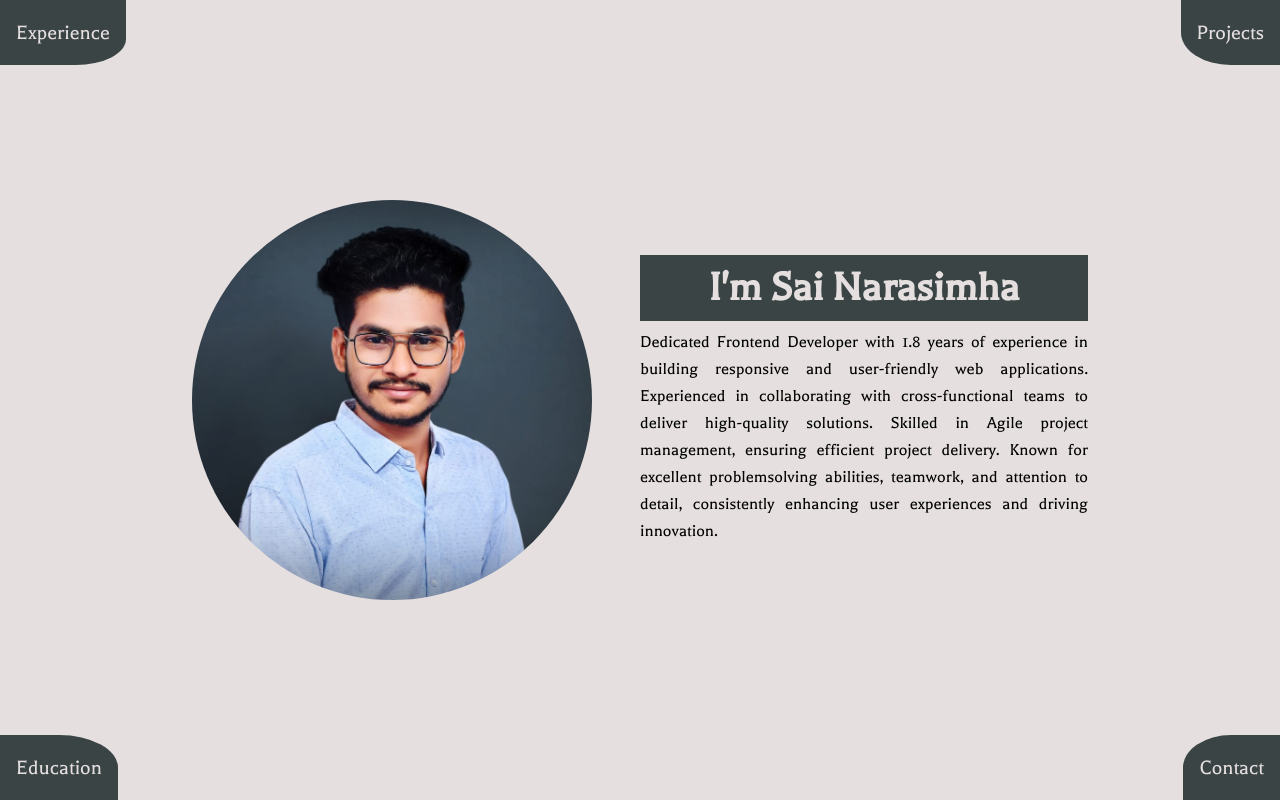
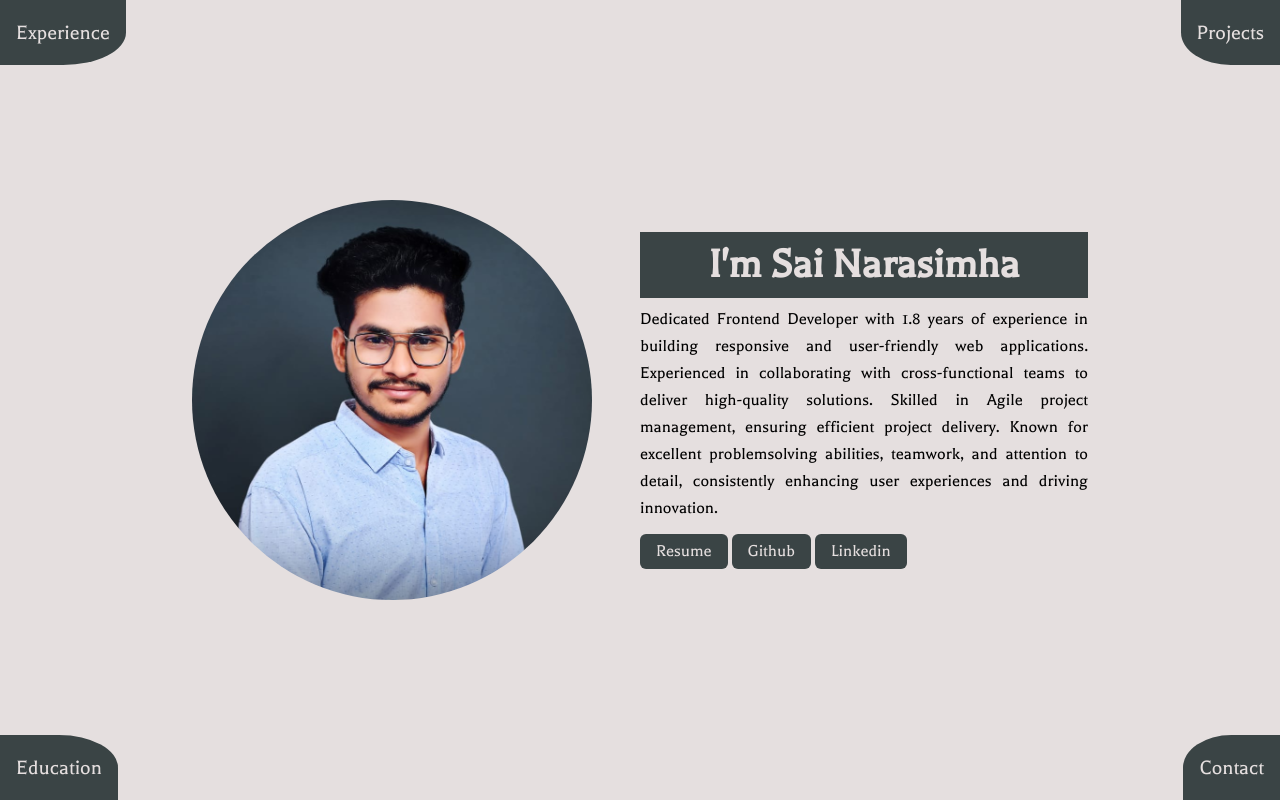
Before and after one commit to Sai-Narasimha/Portfolio-2.O, a React (Create React App) app: page / in a window 1280 px wide. Built offline with nearby package versions, Linux system fonts and the light colour scheme.

Commit message:
[animations added]

```diff
--- a/package.json
+++ b/package.json
@@ -11,6 +11,7 @@
     "@types/react": "^18.2.37",
     "@types/react-dom": "^18.2.15",
     "clsx": "^2.0.0",
+    "framer-motion": "^11.2.12",
     "react": "^18.2.0",
     "react-dom": "^18.2.0",
     "react-scripts": "5.0.1",
--- a/src/layouts/Hero.tsx
+++ b/src/layouts/Hero.tsx
@@ -1,5 +1,6 @@
 import React from 'react'
 import profile from '../assets/profile.jpeg'
+import { motion } from 'framer-motion';
 interface ExpandedState {
     experience: boolean;
     projects: boolean;
@@ -7,6 +8,7 @@ interface ExpandedState {
     contact: boolean;
 };
 const Hero = () => {
+
     const [expanded, setExpanded] = React.useState<ExpandedState>({
         experience: false,
         projects: false,
@@ -20,19 +22,91 @@ const Hero = () => {
             education: component === 'education' ? !prev.education : false,
             contact: component === 'contact' ? !prev.contact : false
         }));
+
     };
+    const resetExpanded = () => {
+        setExpanded({
+            experience: false,
+            projects: false,
+            education: false,
+            contact: false
+        })
+    }
 
     return (
         <div className="h-[100vh] flex justify-center items-center bg-[#e5dfdf]" >
-            <div className={`${expanded.experience ? 'w-full h-full bg-[#3a4445] transition-all duration-1000 ease-in-out' : 'absolute text-[#e5dfdf]  left-0 top-0 text-[22px] bg-[#3a4445] p-4  text-center'}`} style={{
-                borderRadius: expanded.experience ? '0%' : '0% 0% 40% 0%',
-            }}
-                onClick={() => toggleExpanded('experience')}>Experience</div>
-            <div className={`${expanded.projects ? 'w-full h-full bg-[#3a4445] transition-all duration-1000 ease-in-out' : 'absolute text-[#e5dfdf] right-0 top-0 text-[22px] bg-[#3a4445] p-4  text-center'}`} style={{ borderRadius: expanded.projects ? '0%' : "0% 0% 0% 50%" }} onClick={() => toggleExpanded('projects')}>Projects</div>
-            <div className={`${expanded.education ? 'w-full h-full bg-[#3a4445] transition-all duration-1000 ease-in-out' : 'absolute text-[#e5dfdf] left-0 bottom-0 text-[22px] bg-[#3a4445] p-4  text-center'}`} style={{ borderRadius: expanded.education ? '0%' : "0% 50% 0% 0%" }} onClick={() => toggleExpanded('education')}>Education</div>
-            <div className={`${expanded.contact ? 'w-full h-full bg-[#3a4445] transition-all duration-1000 ease-in-out' : 'absolute text-[#e5dfdf] right-0 bottom-0 text-[22px] bg-[#3a4445] p-4  text-center'}`} style={{ borderRadius: expanded.contact ? '0%' : "50% 0% 0% 0%" }} onClick={() => toggleExpanded('contact')}>Contact</div>
+            {/* experience */}
+            <div className={`absolute bg-[#3a4445] text-[#e5dfdf] left-0 top-0 text-[22px] p-4 text-center`} style={{ borderRadius: "0% 0% 50% 0%", cursor: 'pointer' }} onClick={() => toggleExpanded('experience')}>
+                <h1>Experience</h1>
+            </div>
+            {expanded.experience && (
+                <motion.div
+                    className="absolute bg-[#3a4445] text-[#e5dfdf] text-center text-[22px] flex items-center justify-center"
+                    initial={{ width: '0%', height: '0%', top: '0%', left: '0%' }}
+                    animate={{ width: '100%', height: '100%', top: '0%', left: '0%' }}
+                    transition={{ duration: 0.5, ease: "easeInOut" }}
+                    onClick={resetExpanded}
+                >
+                    <div className="h-[200px] w-[200px]  ">
 
-            {!expanded.experience && !expanded.contact && !expanded.education && !expanded.projects && <div className='sm:block lg:flex sm:w-[60%] lg:w-[70%] items-center'>
+
+                    </div>
+                </motion.div>
+            )
+            }
+
+            {/* projects */}
+            <div className={` bg-[#3a4445] text-[#e5dfdf] absolute right-0 top-0 text-[22px]  p-4  text-center`} style={{ borderRadius: "0% 0% 0% 50%", cursor: 'pointer' }} onClick={() => toggleExpanded('projects')}><h1>Projects</h1>
+            </div>
+
+            {expanded.projects && (
+                <motion.div
+                    className="absolute bg-[#3a4445] text-[#e5dfdf] text-center text-[22px] flex items-center justify-center"
+                    initial={{ width: '0%', height: '0%', top: '0%', right: '0%' }}
+                    animate={{ width: '100%', height: '100%', top: '0%', right: '0%' }}
+                    transition={{ duration: 0.5, ease: "easeInOut" }}
+                    onClick={resetExpanded}
+                >
+                    <div className="h-[200px] w-[200px]  ">
+
+
+                    </div>
+                </motion.div>
+            )}
+
+            <div className={`  ${expanded.education ? 'text-[#3a4445] bg-[#e5dfdf] ' : 'bg-[#3a4445] text-[#e5dfdf]'} absolute text-[#e5dfdf] left-0 bottom-0 text-[22px] bg-[#3a4445] p-4  text-center`} style={{ borderRadius: "0% 50% 0% 0%", cursor: 'pointer' }} onClick={() => toggleExpanded('education')}><h1>Education</h1> </div>
+
+            {expanded.education && (
+                <motion.div
+                    className="absolute bg-[#3a4445] text-[#e5dfdf] text-center text-[22px] flex items-center justify-center"
+                    initial={{ width: '0%', height: '0%', bottom: '0%', left: '0%' }}
+                    animate={{ width: '100%', height: '100%', bottom: '0%', left: '0%' }}
+                    transition={{ duration: 0.5, ease: "easeInOut" }}
+                    onClick={resetExpanded}
+                >
+                    <div className="h-[200px] w-[200px]  ">
+
+
+                    </div>
+                </motion.div>
+            )}
+            <div className={`${expanded.contact ? 'text-[#3a4445] bg-[#e5dfdf] ' : 'bg-[#3a4445] text-[#e5dfdf]'} absolute text-[#e5dfdf] right-0 bottom-0 text-[22px] bg-[#3a4445] p-4  text-center`} style={{ borderRadius: "50% 0% 0% 0%", cursor: 'pointer' }} onClick={() => toggleExpanded('contact')}> <h1>Contact</h1></div>
+            {expanded.contact && (
+                <motion.div
+                    className="absolute bg-[#3a4445] text-[#e5dfdf] text-center text-[22px] flex items-center justify-center"
+                    initial={{ width: '0%', height: '0%', bottom: '0%', right: '0%' }}
+                    animate={{ width: '100%', height: '100%', bottom: '0%', right: '0%' }}
+                    transition={{ duration: 0.5, ease: "easeInOut" }}
+                    onClick={resetExpanded}
+                >
+                    <div className="h-[200px] w-[200px]  ">
+
+
+                    </div>
+                </motion.div>
+            )}
+            {
+                !expanded.experience && !expanded.contact && !expanded.education && !expanded.projects && <div className='sm:block lg:flex sm:w-[60%] lg:w-[70%] items-center'>
                     <div className='w-[100%] lg:[40%]'>
                         <img src={profile} alt="profile" className='rounded-[100%] h-[400px] w-[400px]' style={{ objectFit: 'cover', }} />
                     </div>
@@ -43,9 +117,15 @@ const Hero = () => {
                             Skilled in Agile project management, ensuring efficient project delivery. Known for excellent problemsolving abilities, teamwork, and attention to detail, consistently enhancing user experiences and driving
                             innovation.
                         </div>
+                        <div className="flex gap-1 w-[fit-content] mt-3">
+                            <a href="https://drive.google.com/file/d/1WkVTXqSwoHnz3bzdjcP5NA3fAqyHrlDU/view?usp=sharing"><button className="bg-[#3a4445] text-[#e5dfdf] px-4 py-1 text-[18px] rounded-md">Resume</button></a>
+                            <a href="https://github.com/Sai-Narasimha/"><button className="bg-[#3a4445] text-[#e5dfdf] px-4 py-1 text-[18px] rounded-md">Github</button></a>
+                            <a href="https://www.linkedin.com/in/sai-narasimha-sn/"><button className="bg-[#3a4445] text-[#e5dfdf] px-4 py-1 text-[18px] rounded-md">Linkedin</button></a>
                         </div>
-            </div>}
                     </div>
+                </div>
+            }
+        </div >
     )
 }
 
```
Also changed, not shown: 1 other file (tests, documents, lock files or other folders). Lines whose indentation alone changed are shown as unchanged.
